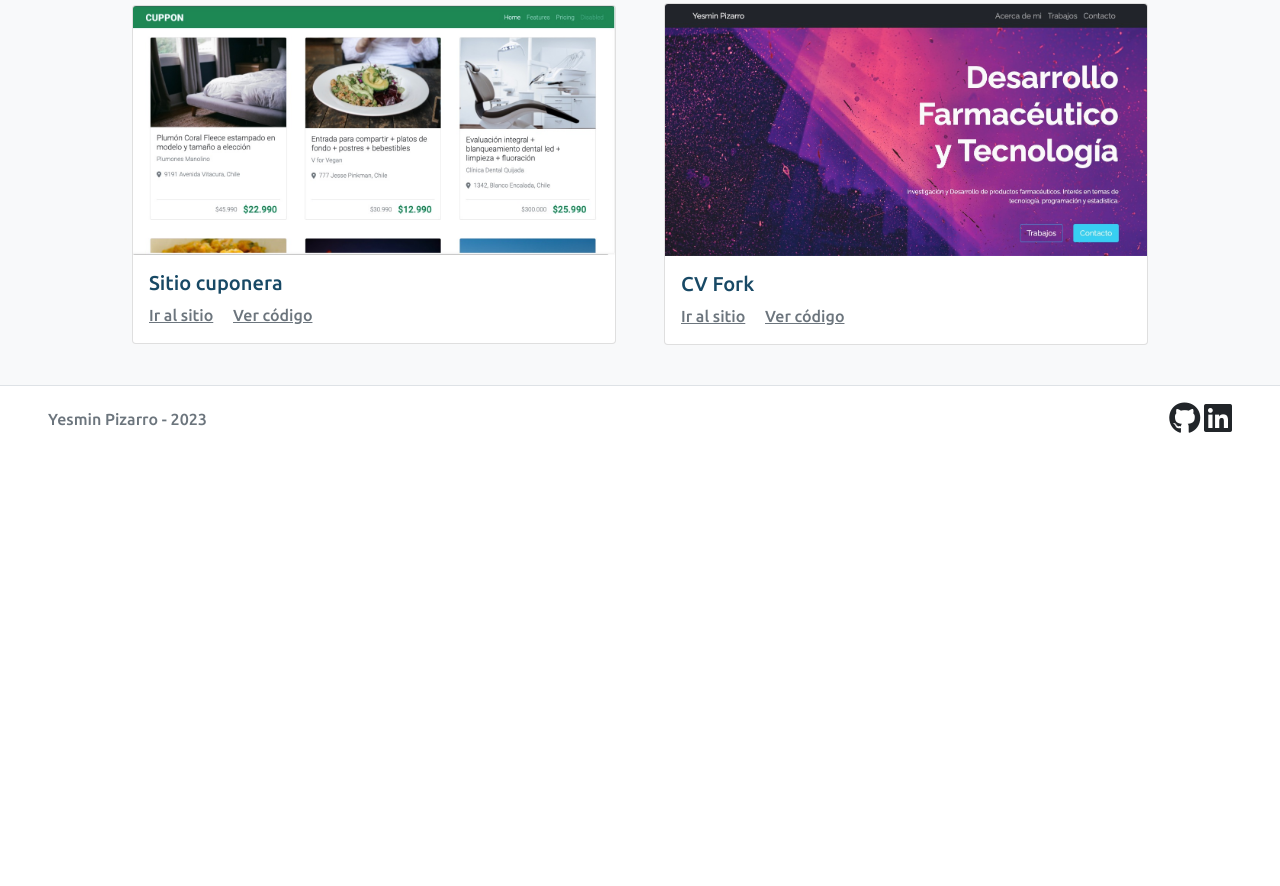
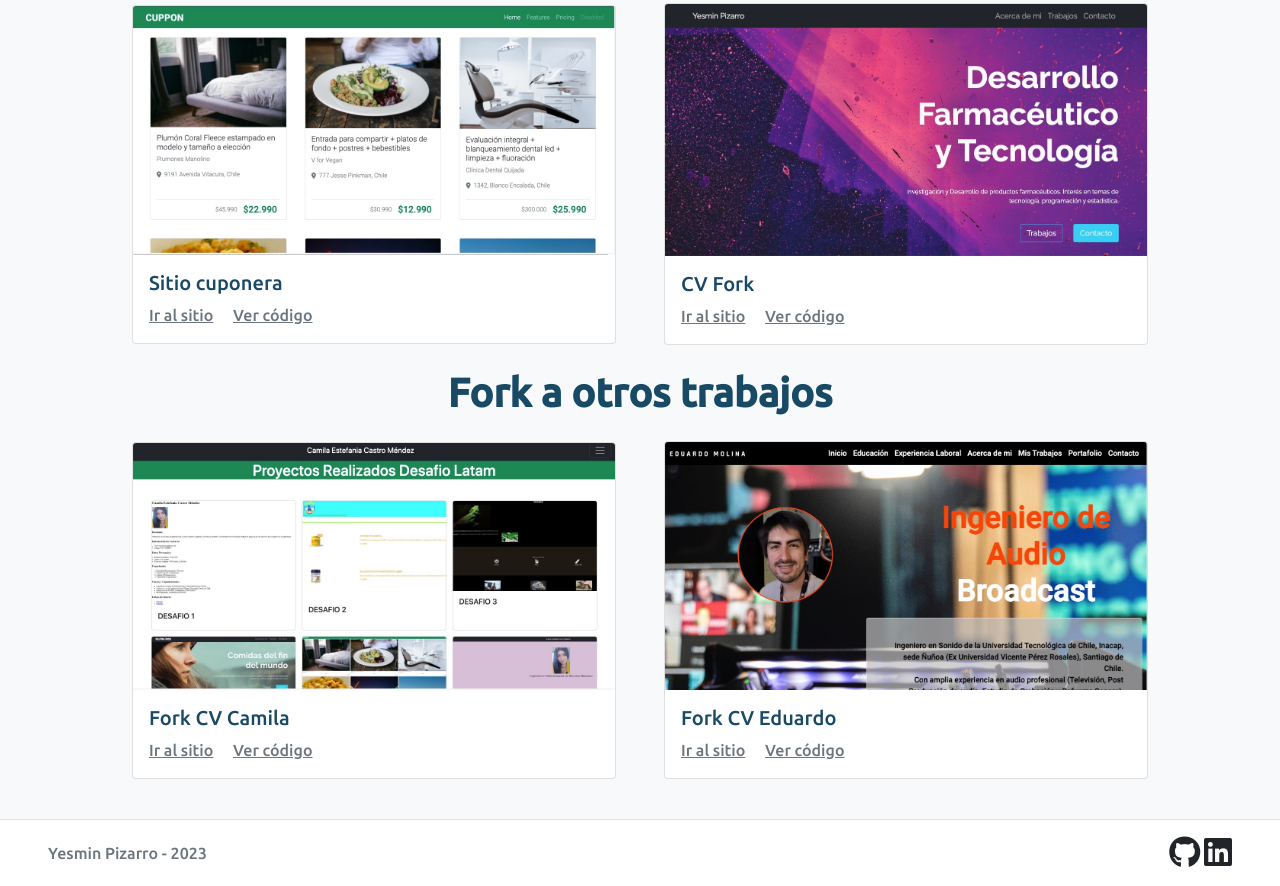
Before and after one commit to zakreth/prueba1_desarrollo_web, a plain HTML site: page portafolio.html in a window 1280 px wide. Shown: the part 549-1435 px from the top of the page. Before the commit the page ends 1001 px from the top, so only its background shows below. Drawn offline with nearby package versions, Linux system fonts and the light colour scheme.

Commit message:
Se agregan fork a compañeros en el portafolio

```diff
--- a/portafolio.html
+++ b/portafolio.html
@@ -104,6 +104,34 @@
                 </div>
             </div>
         </div>
+        <!--fork a compañeros-->
+        <h2 class="display-6 text-center fw-bold mx-3 pb-3">Fork a otros trabajos</h2>
+        <div class="row row-cols-2 g-5 px-5 mx-5 mb-4 justify-content-center align-items-center">
+            <div class="col">
+                <div class="card">
+                    <img src="assets/img/cv_camila.jpg" class="card-img-top" alt="fork cv camila">
+                    <div class="card-body">
+                        <h5 class="card-title">Fork CV Camila</h5>
+                        <a href="https://yesminalina.github.io/fork_cv_camila/portafolio.html" target="_blank"
+                            class="card-link link-secondary">Ir al sitio</a>
+                        <a href="https://github.com/yesminalina/fork_cv_camila" target="_blank"
+                            class="card-link link-secondary">Ver código</a>
+                    </div>
+                </div>
+            </div>
+            <div class="col">
+                <div class="card">
+                    <img src="assets/img/cv_eduardo.jpg" class="card-img-top" alt="fork cv eduardo">
+                    <div class="card-body">
+                        <h5 class="card-title">Fork CV Eduardo</h5>
+                        <a href="https://yesminalina.github.io/fork_cv_eduardo/" target="_blank"
+                            class="card-link link-secondary">Ir al sitio</a>
+                        <a href="https://github.com/yesminalina/fork_cv_eduardo" target="_blank"
+                            class="card-link link-secondary">Ver código</a>
+                    </div>
+                </div>
+            </div>
+        </div>
 
     </section>
 
```
Also changed, not shown: index.html (+2 -1 lines), assets/img/cv_camila.jpg (added), assets/img/cv_eduardo.jpg (added).
